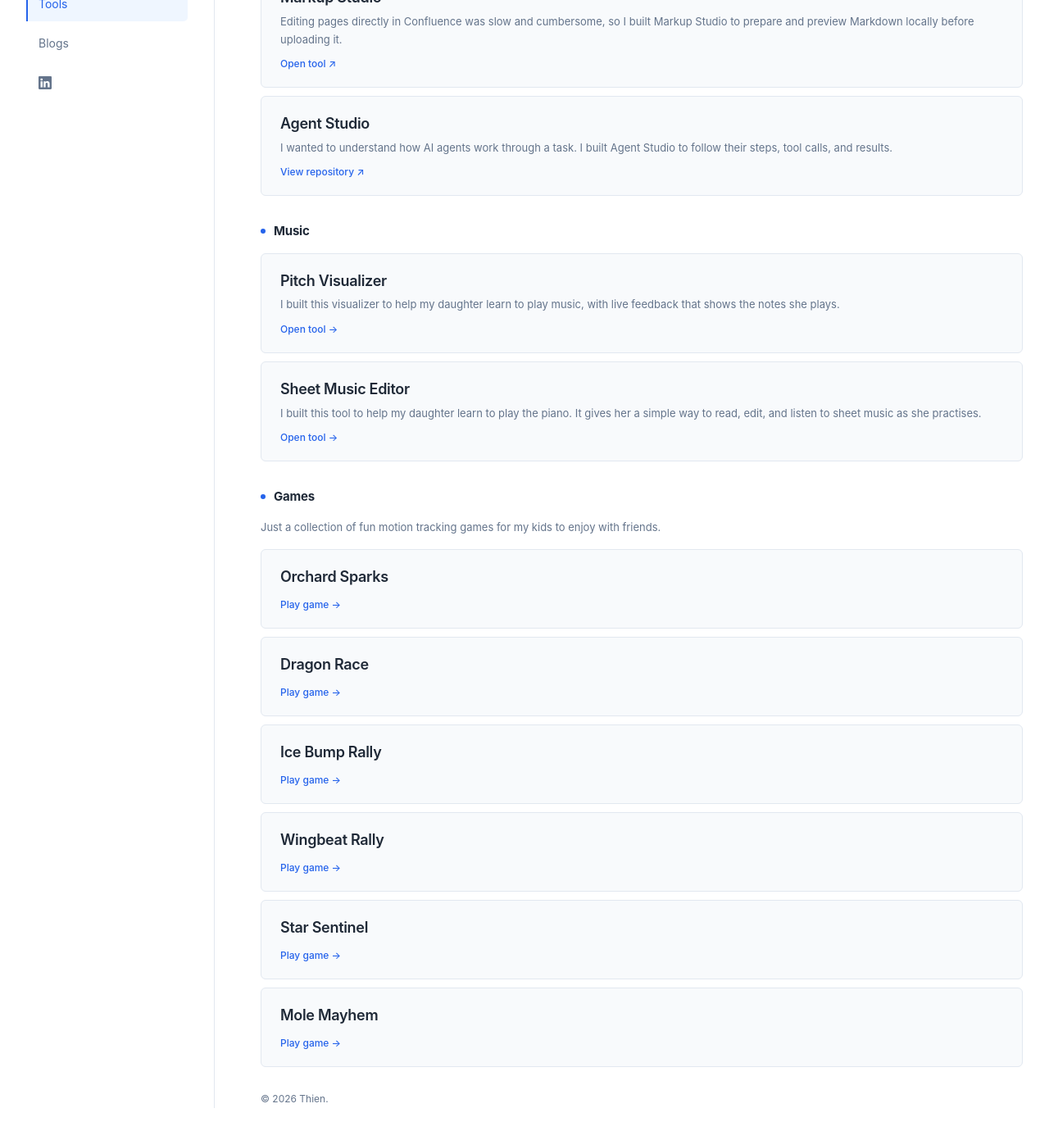
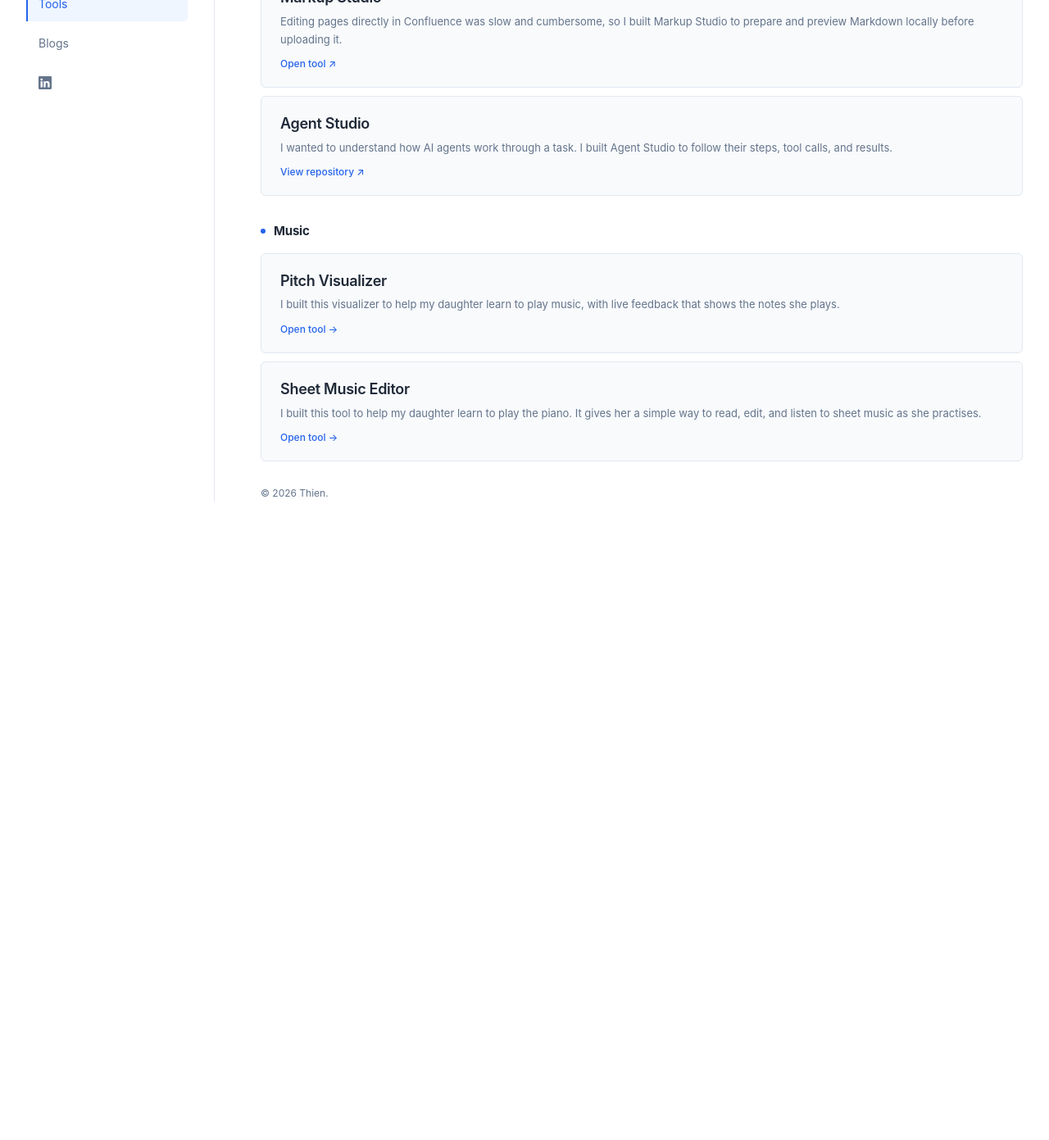
Before and after one commit to neverdie88/neverdie88.github.io, a Jekyll site: the page built from pages/tools.html, in a window 1280 px wide and 1400 px high, scrolled down 219 px. Shown: the top 1391 px of the window at 82% size. Built offline with Jekyll 4.4.1, drawn with Linux system fonts in a browser that asks for light colours; after the commit the page ends 900 px from its top, so only the background shows below that.

Commit message:
Remove motion games from the public website

```diff
--- a/_data/tools.yml
+++ b/_data/tools.yml
@@ -31,33 +31,3 @@
     a simple way to read, edit, and listen to sheet music as she practises.
   url: /sheet-music/
   action: Open tool
-
-- name: Orchard Sparks
-  category: Games
-  url: /orchard-sparks/
-  action: Play game
-
-- name: Dragon Race
-  category: Games
-  url: /dragon-race/
-  action: Play game
-
-- name: Ice Bump Rally
-  category: Games
-  url: /ice-bump-rally/
-  action: Play game
-
-- name: Wingbeat Rally
-  category: Games
-  url: /wingbeat-rally/
-  action: Play game
-
-- name: Star Sentinel
-  category: Games
-  url: /star-sentinel/
-  action: Play game
-
-- name: Mole Mayhem
-  category: Games
-  url: /mole-mayhem/
-  action: Play game
--- a/pages/tools.html
+++ b/pages/tools.html
@@ -3,20 +3,17 @@ layout: workspace
 title: Tools
 permalink: /tools/
 nav_section: tools
-description: "Thien's tools for productivity, music, and games."
+description: "Thien's tools for productivity and music."
 ---
 
 <div class="page-header">
   <h1>Tools</h1>
 </div>
 
-{% assign categories = 'Productivity,Music,Games' | split: ',' %}
+{% assign categories = 'Productivity,Music' | split: ',' %}
 {% for category in categories %}
 <section class="content-section" aria-labelledby="category-{{ category | slugify }}">
   <div class="section-heading"><h2 id="category-{{ category | slugify }}">{{ category }}</h2></div>
-  {% if category == 'Games' %}
-    <p class="section-description">Just a collection of fun motion tracking games for my kids to enjoy with friends.</p>
-  {% endif %}
   {% assign category_tools = site.data.tools | where: 'category', category %}
   {% for tool in category_tools %}
     <div class="tool">
@@ -25,7 +22,7 @@ description: "Thien's tools for productivity, music, and games."
           <h3>{{ tool.name | escape }}</h3>
           {% if tool.private %}<span class="private-badge">Private repository</span>{% endif %}
         </div>
-        {% if category != 'Games' and tool.description %}
+        {% if tool.description %}
         <p>{{ tool.description | escape }}</p>
         {% endif %}
         {% if tool.url %}
```
Also changed, not shown: .github/workflows/pages-deploy.yml, README.md, 1 other file.
